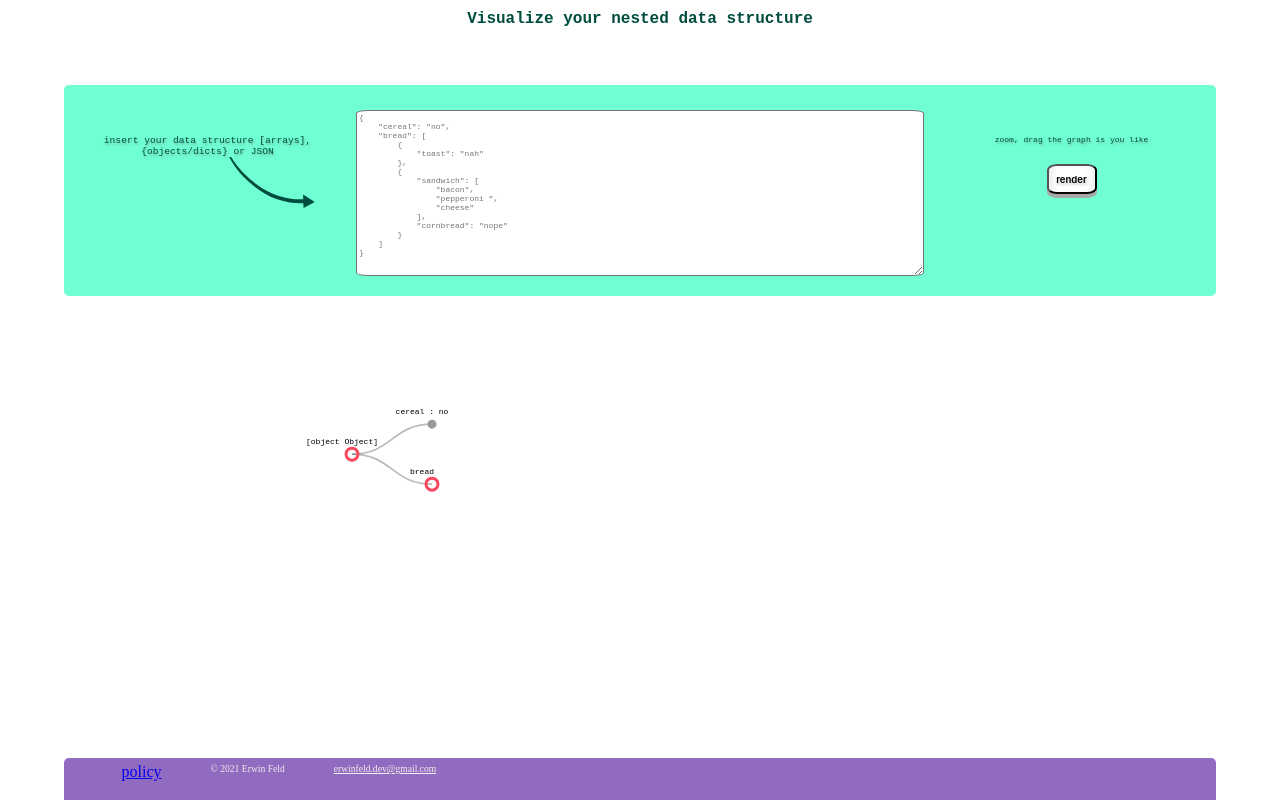
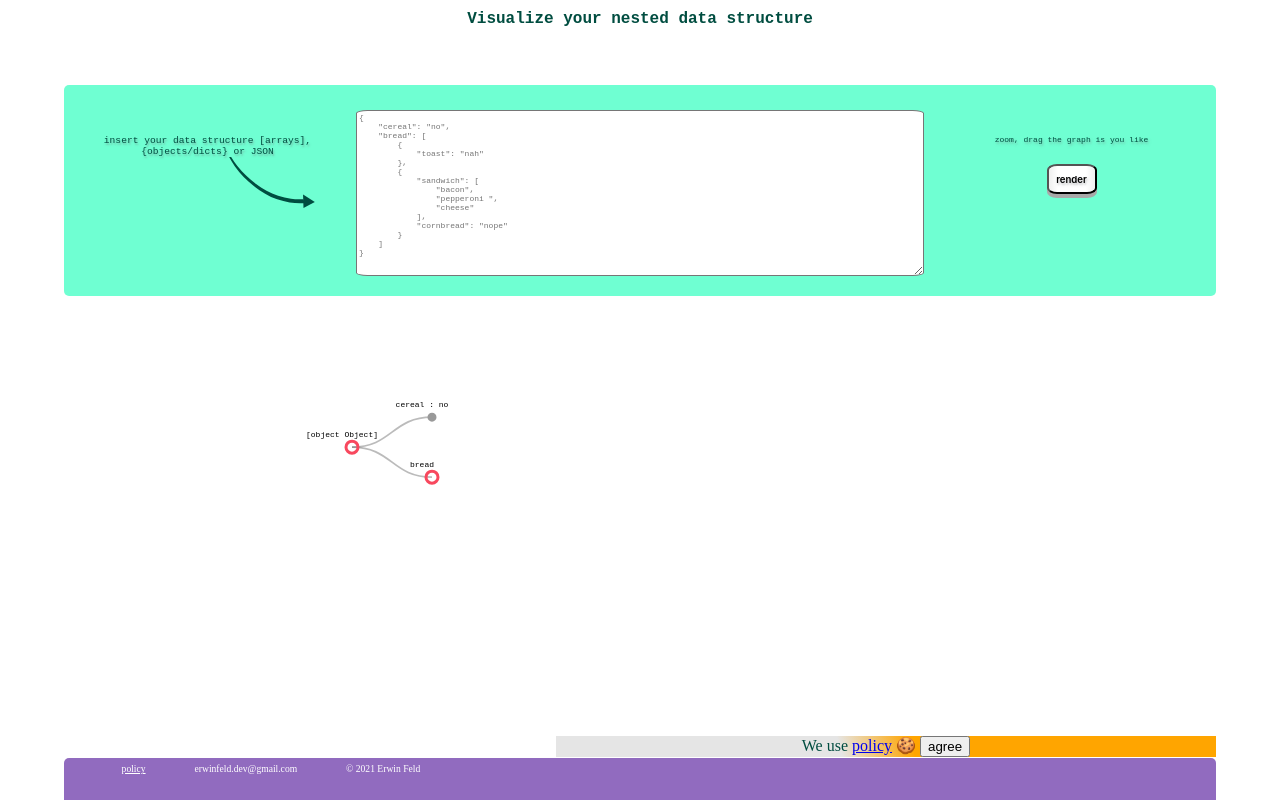
Before and after one commit to Erwin-Feld/visualize-hirarchical-data, a Vue app: page / in a window 1280 px wide. Built offline with nearby package versions, Linux system fonts and the light colour scheme.

Commit message:
removed columns from main layout dont need them
changed footer text color and araingment
added a container wich contains the graph and cookie components

added cookieslider component to imports

```diff
--- a/src/view/Home.vue
+++ b/src/view/Home.vue
@@ -5,12 +5,17 @@
 
     <div class="cookie-slider__tree-graph-container">
       <zoom-tree-graph :data="graphData" />
+
+      <cookie-slider />
     </div>
     <footer>
       <div class="footer-container">
+        <div class="footer-container__policy">
           <router-link to="/policy">policy</router-link>
+        </div>
+
+        <div class="footer-container__contact">erwinfeld.dev@gmail.com</div>
         <div class="footer-container__author">© 2021 Erwin Feld</div>
-        <div class="footer-container__contact">erwinfeld.dev@gmail.com</div>
       </div>
     </footer>
   </div>
@@ -19,13 +24,14 @@
 <script>
 import UserInput from "../components/UserInput.vue";
 import ZoomTreeGraph from "../components/ZoomTreeGraph.vue";
-
+import CookieSlider from "../components/CookieSlider.vue";
 
 export default {
   name: "Home",
   components: {
     UserInput,
     ZoomTreeGraph,
+    CookieSlider,
   },
 
   data() {
@@ -35,10 +41,7 @@ export default {
         bread: [
           { toast: "nah" },
           {
-
-            sandwich: [
-             "bacon", "pepperoni ", "cheese"
-            ],
+            sandwich: ["bacon", "pepperoni ", "cheese"],
             cornbread: "nope",
           },
         ],
@@ -60,8 +63,6 @@ export default {
   margin: 0;
 }
 
-
-
 :root {
   --main-radius: 5px;
   --main-padding: 5px;
@@ -74,9 +75,9 @@ export default {
 
   margin-left: auto;
   margin-right: auto;
-  /* Lab  */
-  /* dont need columns ! in main 1 column with rows which separete everything */
+
   display: grid;
+  min-width: 200px;
   grid-template-columns: 1fr;
   grid-template-rows: 0.4fr 0.6fr 2.2fr 0.2fr;
   grid-template-areas:
@@ -88,7 +89,6 @@ export default {
   grid-gap: 0.1rem;
   color: #004d40;
 }
-
 
 @import url("https://fonts.googleapis.com/css2?family=Roboto+Mono:ital@1&display=swap");
 header {
@@ -103,9 +103,12 @@ header {
   padding-top: var(--main-padding);
 }
 
-/* Add den wieder instand setzen beide components rein */
 .cookie-slider__tree-graph-container {
   grid-area: cookie-slider__tree-graph-container;
+
+  display: flex;
+  flex-direction: column;
+
   border-radius: var(--main-radius);
   padding-top: var(--main-padding);
 }
@@ -122,27 +125,38 @@ footer {
   display: flex;
   flex-direction: row;
   align-content: flex-start;
+
   gap: 5%;
   margin-left: 5%;
   margin-right: 10%;
-
 }
 
 .footer-container__author {
   font-size: 0.6rem;
   font-weight: 500;
-    /* text-shadow: 1px 2px 2px rgba(171, 171, 177, 0.51); */
-     color: rgb(241, 237, 237);
-
+  color: #ffffff;
 }
 
 .footer-container__contact {
-  text-decoration: underline;
   font-size: 0.6rem;
   font-weight: 500;
-      color: rgb(241, 237, 237);
+  color: #ffffff;
 }
 
+.footer-container__policy {
+  font-size: 0.6rem;
+  font-weight: 500;
+  color: #ffffff;
+}
+
+.footer-container__policy a {
+  color: #ffffff;
+}
+
+.footer-container__policy a:hover {
+  color: #f9f9f9;
+  text-shadow: 1px 2px 2.5px rgba(0, 0, 7, 0.904);
+}
 /*
   @media only screen and (max-width: 550px) {
     .container {
```
Lines whose indentation alone changed are shown as unchanged.
